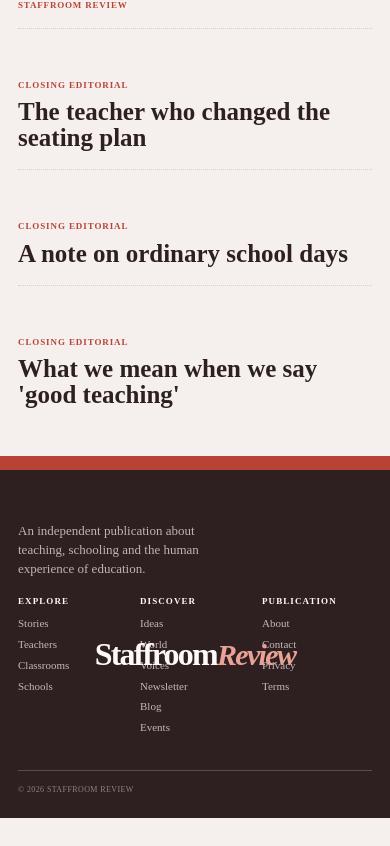
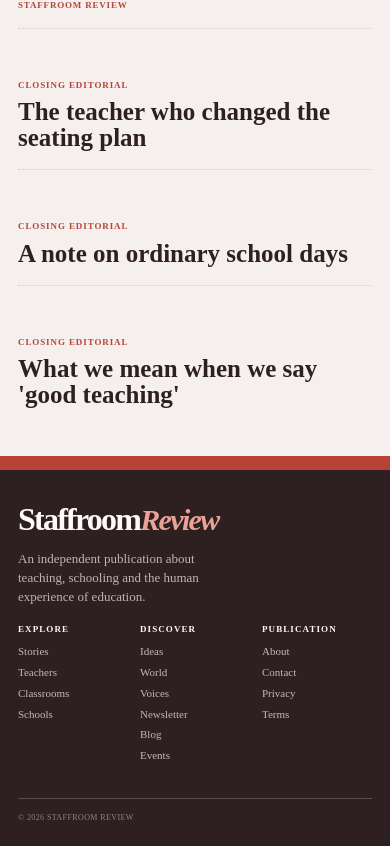
Before and after one commit to staffroom-review/staffroom-website, a Next.js app: page / in a window 390 px wide. Shown: the part 10489-11335 px from the top of the page. Before the commit the page ends 11307 px from the top, so only its background shows below. Built offline with nearby package versions, Linux system fonts and the light colour scheme.

Commit message:
Left-align footer brand across responsive layouts

```diff
--- a/app/globals.css
+++ b/app/globals.css
@@ -1160,6 +1160,10 @@ img, svg { display: block; max-width: 100%; }
   border-bottom: 1px solid rgba(247, 239, 235, .22);
 }
 .brand--footer {
+  position: static;
+  left: auto;
+  top: auto;
+  transform: none;
   color: #fffaf7;
 }
 .brand--footer .brand__name {
```
